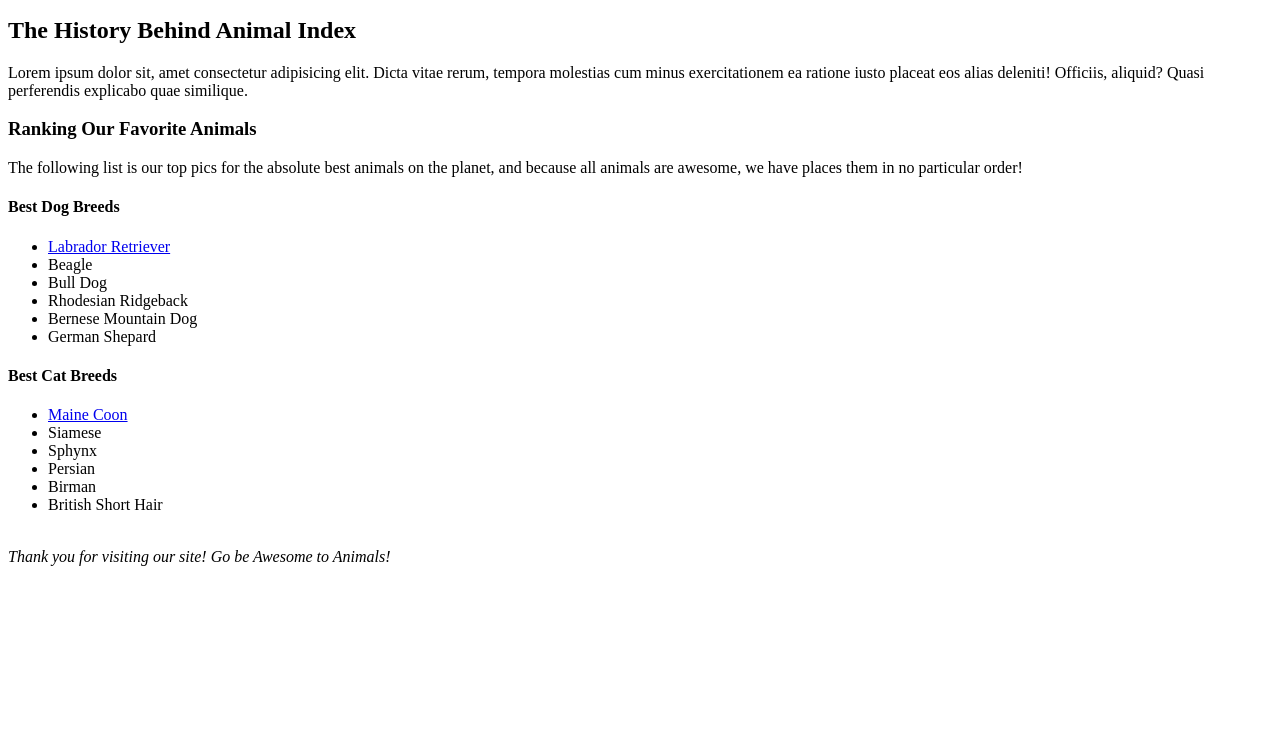
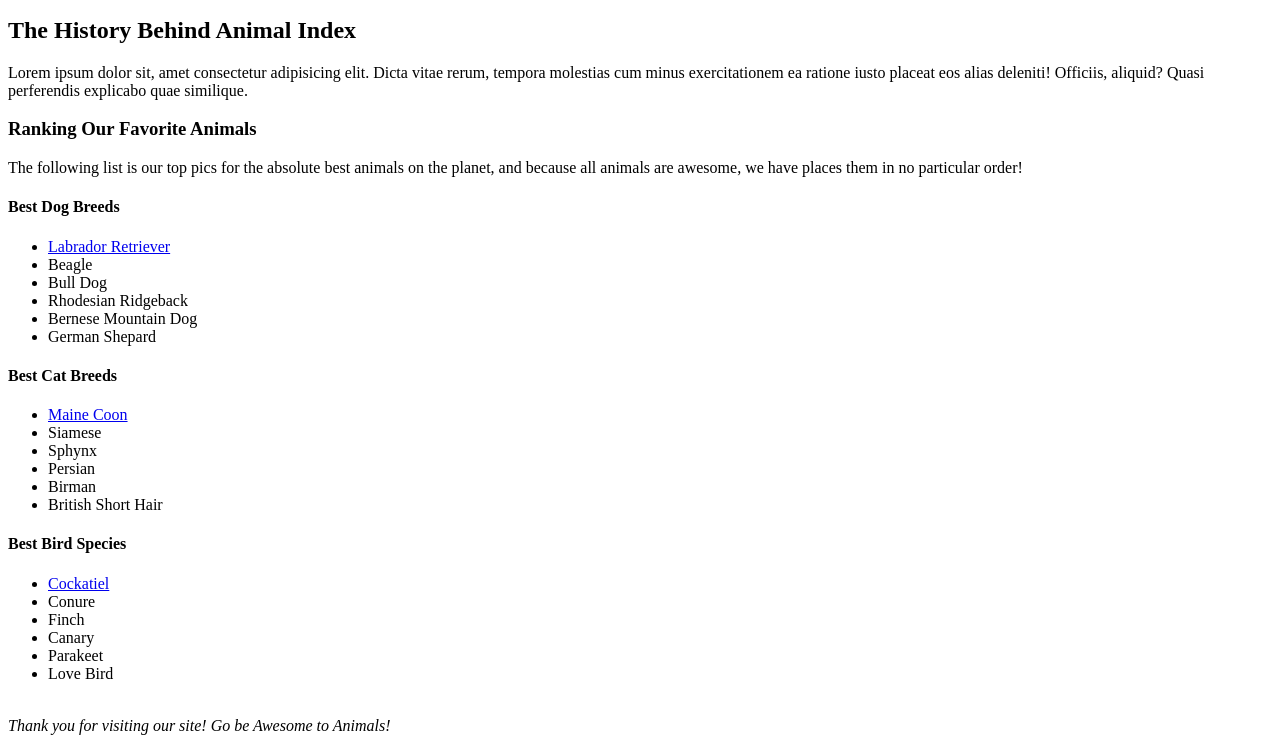
Before and after one commit to KurtSchwimmbacher/week2task, a plain HTML site: page index.html in a window 1280 px wide. Shown: the part 101-844 px from the top of the page. Before the commit the page ends 800 px from the top, so only its background shows below. Drawn offline with Linux system fonts and the light colour scheme.

Commit message:
Add Bird UL
create the unordered list for the best bird species

```diff
--- a/index.html
+++ b/index.html
@@ -56,6 +56,18 @@
         <li>British Short Hair</li>
     </ul>
 
+    <h4>
+        Best Bird Species
+    </h4>
+    <ul>
+        <li><a href="https://en.wikipedia.org/wiki/Cockatiel">Cockatiel</a></li>
+        <li>Conure</li>
+        <li>Finch</li>
+        <li>Canary</li>
+        <li>Parakeet</li>
+        <li>Love Bird</li>
+    </ul>
+
 </body>
 
 <br>
```
